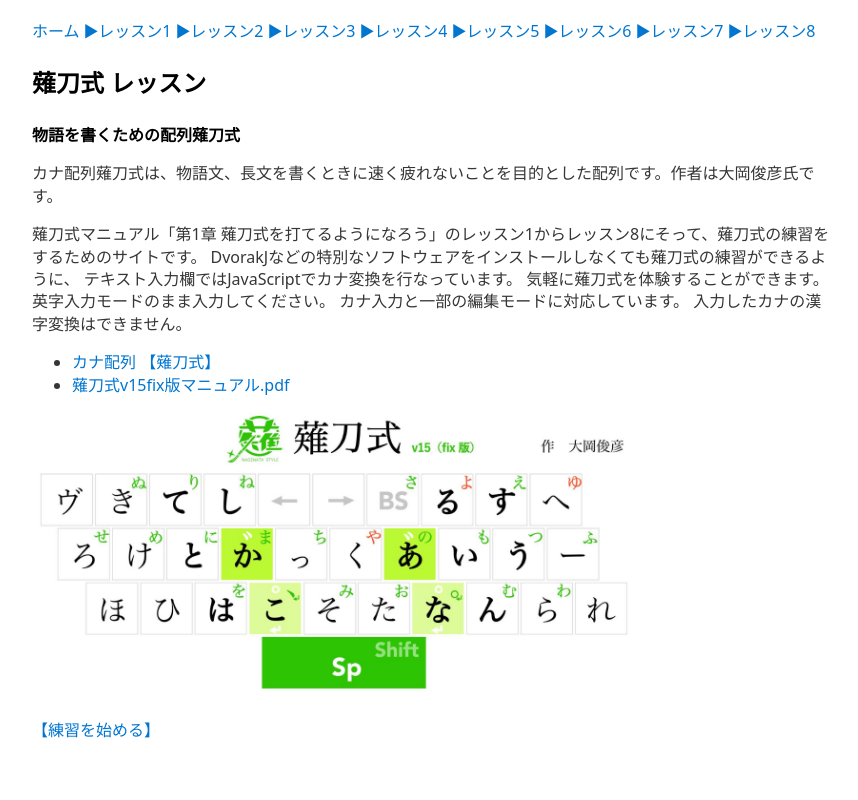
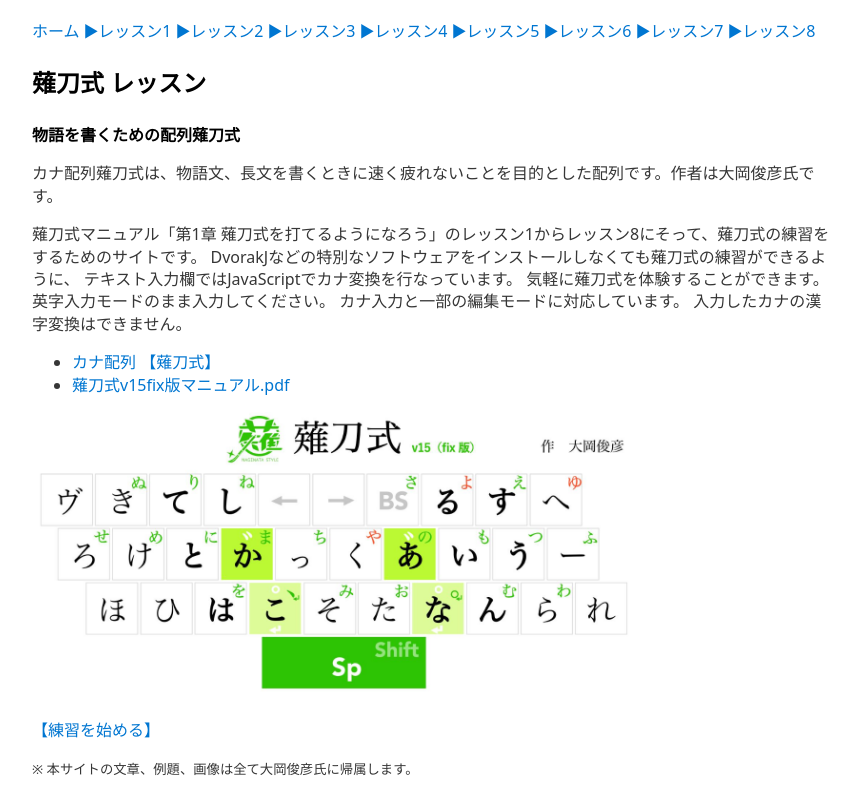
Before and after one commit to eswai/js_naginata, a SvelteKit app: page / in a window 1280 px wide. Shown: the whole page, without its empty margins (208-1066 px from the left). Built offline with nearby package versions, Linux system fonts and the light colour scheme.

Commit message:
クレジット

```diff
--- a/src/routes/+layout.svelte
+++ b/src/routes/+layout.svelte
@@ -40,3 +40,5 @@
 <h2>薙刀式 レッスン</h2>
 
 <slot />
+
+<p><small>※ 本サイトの文章、例題、画像は全て大岡俊彦氏に帰属します。</small></p>
```
